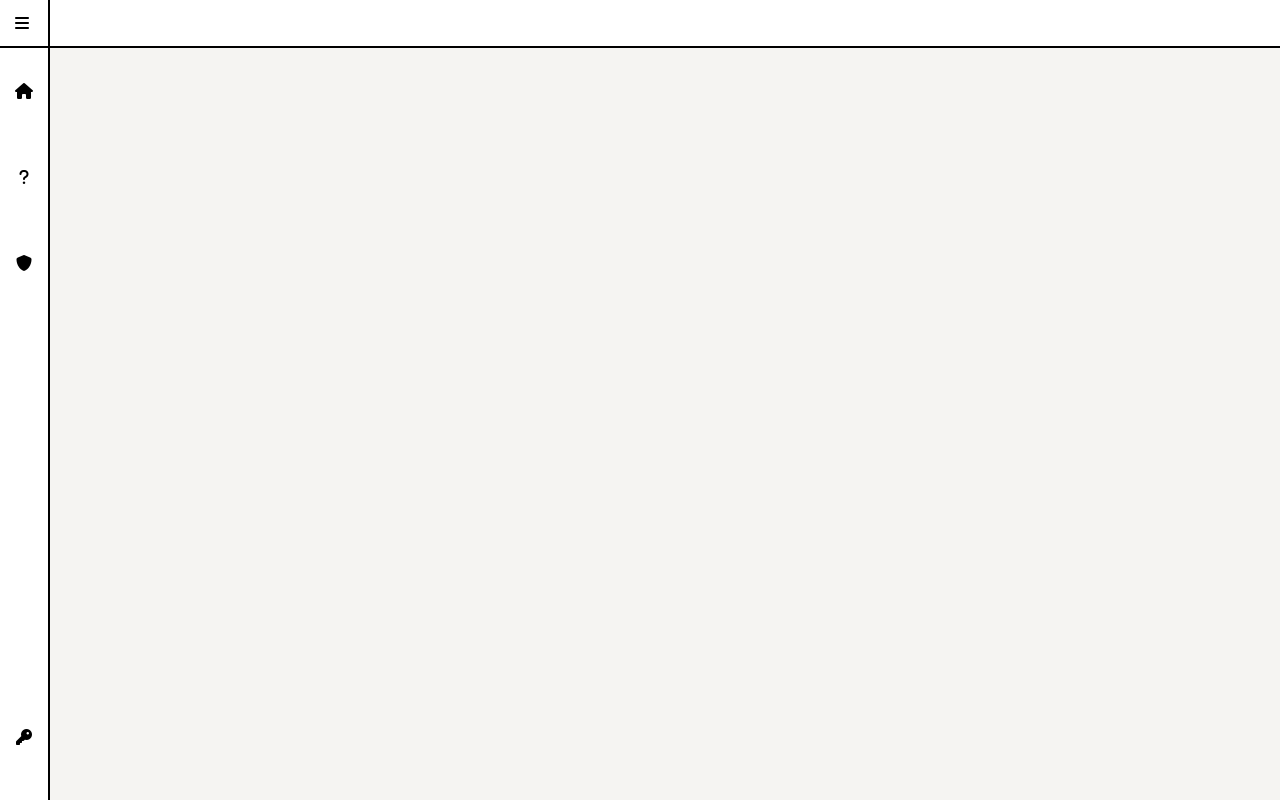
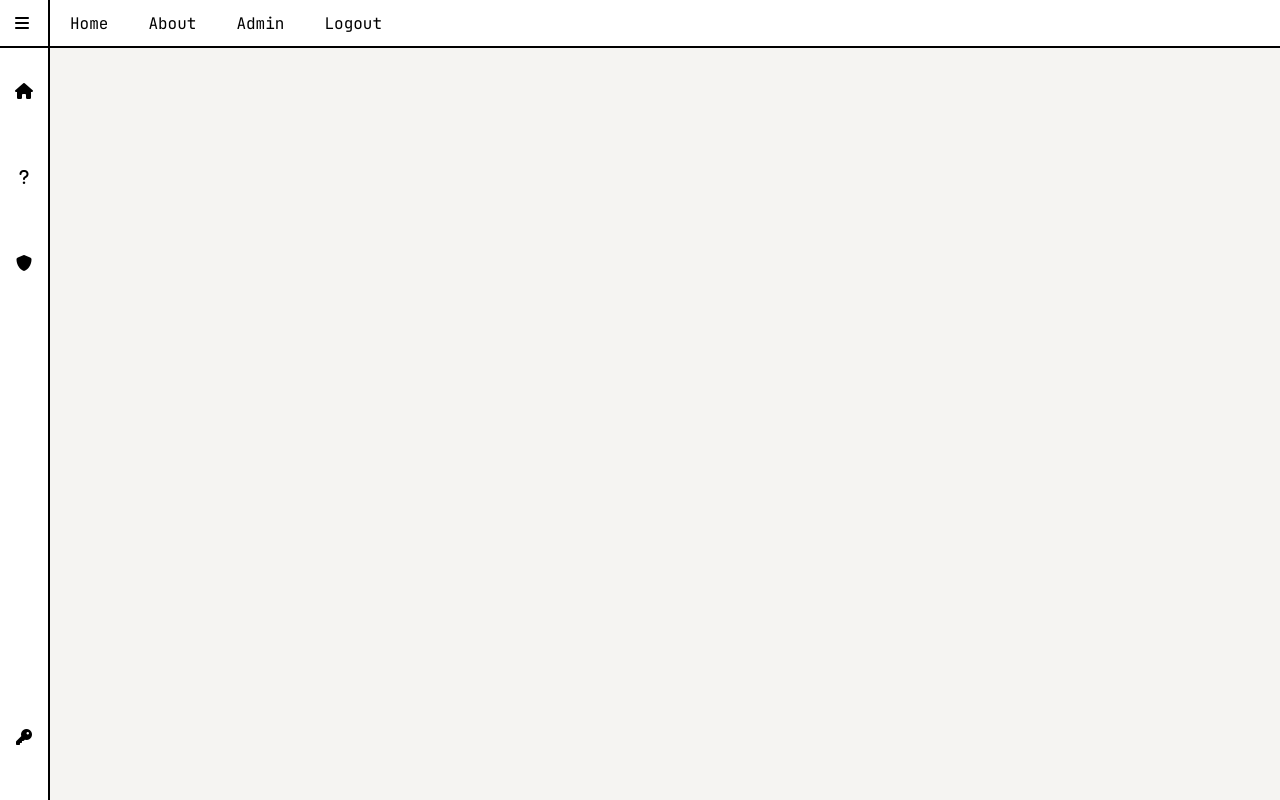
Before and after one commit to jasper206/Riker-Git-Test, a plain HTML site: page docs/index.html in a window 1280 px wide. Drawn offline with Linux system fonts and the light colour scheme.

Commit message:
Add comments + Top Nav

```diff
--- a/docs/index.html
+++ b/docs/index.html
@@ -25,16 +25,16 @@
       </div>
       <ul>
         <li>
-          <a href="#">Home <i class="fa-solid fa-house"></i></a>
+          <a href="#">Home<i class="fa-solid fa-house"></i></a>
         </li>
         <li>
-          <a href="#">About <i class="fa-solid fa-question"></i></a>
+          <a href="#">About<i class="fa-solid fa-question"></i></a>
         </li>
         <li>
-          <a href="#">Admin <i class="fa-solid fa-shield"></i></a>
+          <a href="#">Admin<i class="fa-solid fa-shield"></i></a>
         </li>
         <li>
-          <a href="#">Logout <i class="fa-solid fa-key"></i></a>
+          <a href="#">Logout<i class="fa-solid fa-key"></i></a>
         </li>
       </ul>
     </div>
@@ -45,7 +45,22 @@
         <i class="fa-solid fa-bars" onclick="toggleMenu()"></i>
       </div>
       <!-- Top Nav Bar -->
-      <nav></nav>
+      <nav>
+        <ul>
+          <li>
+            <a href="#">Home</a>
+          </li>
+          <li>
+            <a href="#">About</a>
+          </li>
+          <li>
+            <a href="#">Admin</a>
+          </li>
+          <li>
+            <a href="#">Logout</a>
+          </li>
+        </ul>
+      </nav>
       <!-- Left Micro Bar -->
       <div class="lFrame">
         <ul>
--- a/docs/style.css
+++ b/docs/style.css
@@ -2,7 +2,6 @@
   padding: 0;
   margin: 0;
 }
-
 body {
   display: grid;
   height: 100vh;
@@ -11,6 +10,7 @@ body {
   font-family: "Jetbrains Mono", sans-serif;
 }
 
+/* Left Panel (Extended) */
 .leftPanel {
   background-color: white;
   width: 20rem;
@@ -42,7 +42,6 @@ body {
   left: 0;
   transition: 0.5s;
 }
-
 .lFrame ul,
 .leftPanel ul {
   list-style: none;
@@ -71,15 +70,18 @@ body {
   display: grid;
   grid-template: min-content 1fr / min-content 1fr;
 }
+/* Open Menu Button */
 .open {
   border-right: 2px solid black;
   border-bottom: 2px solid black;
 }
+/* Icons */
 i {
   position: relative;
   padding: 15px;
   cursor: pointer;
 }
+/* Left Panel (collapsed) */
 .lFrame {
   border-right: 2px solid black;
 }
@@ -100,9 +102,28 @@ i {
   padding-bottom: 20px;
 }
 
+/* Nav Bar (Top) */
 nav {
   border-bottom: 2px solid black;
+  overflow: hidden;
 }
+nav ul {
+  list-style: none;
+  display: flex;
+  align-items: center;
+  height: 100%;
+}
+nav a {
+  text-decoration: none;
+  color: black;
+  padding: 20px;
+}
+nav a:hover {
+  background-color: rgb(72, 139, 175);
+  cursor: pointer;
+}
+
+/* Main Content */
 main {
   background-color: rgb(245, 244, 242);
 }
```
